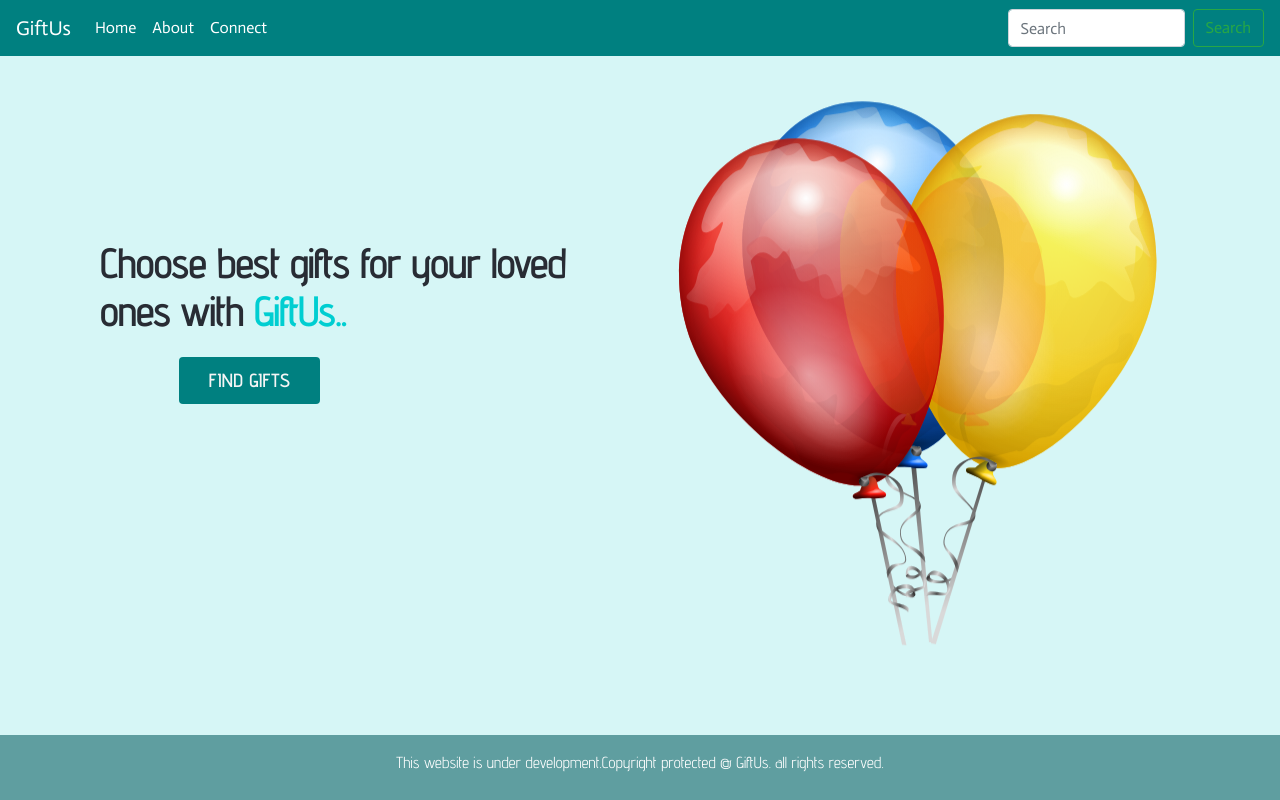
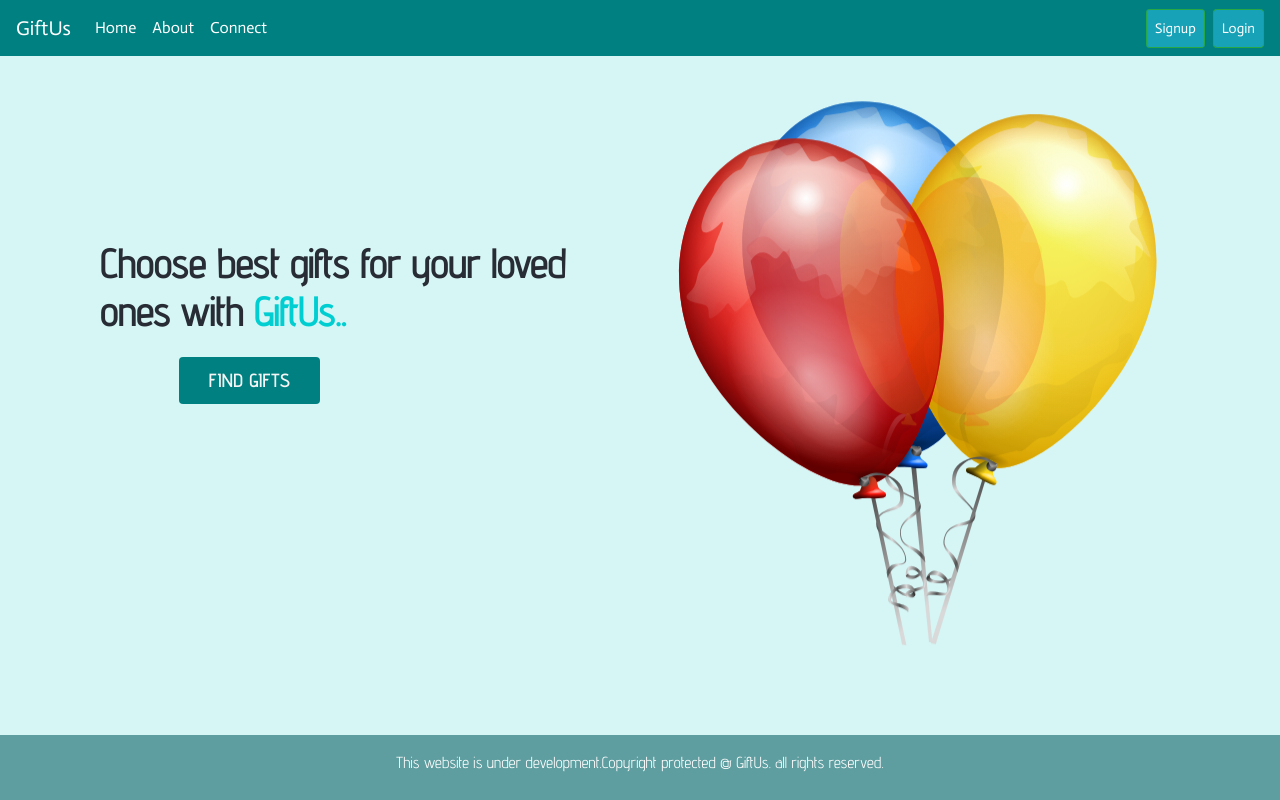
Before and after one commit to abhishek-geek/Giftus, a React (Create React App) app in the folder frontend/: page / in a window 1280 px wide. Built offline with nearby package versions, Linux system fonts and the light colour scheme.

Commit message:
added signup and login button

```diff
--- a/frontend/src/components/navbar.jsx
+++ b/frontend/src/components/navbar.jsx
@@ -2,6 +2,9 @@ import React, { Component } from "react";
 import { Link, NavLink } from "react-router-dom";
 
 class Navbar extends Component {
+  state = {
+    isLogin: true,
+  };
   render() {
     return (
       <nav className="navbar navbar-expand-lg text-white fixed-top">
@@ -38,20 +41,26 @@ class Navbar extends Component {
               </NavLink>
             </li>
           </ul>
-          <form className="form-inline my-2 my-lg-0">
-            <input
-              className="form-control mr-sm-2"
-              type="search"
-              placeholder="Search"
-              aria-label="Search"
-            />
-            <button
-              className="btn btn-outline-success my-2 my-sm-0"
-              type="submit"
-            >
-              Search
-            </button>
-          </form>
+          <ul className="navbar-nav ml-auto text-white ">
+            {!this.isLogin && (
+              <li className="nav-item mr-2">
+                <NavLink
+                  className="nav-link btn btn-info btn-outline-success btn-sm"
+                  to="/register-user"
+                >
+                  Signup
+                </NavLink>
+              </li>
+            )}
+            <li className="nav-item">
+              <NavLink
+                className="nav-link btn btn-info btn-outline-success btn-sm"
+                to="/login"
+              >
+                Login
+              </NavLink>
+            </li>
+          </ul>
         </div>
       </nav>
     );
```
Also changed, not shown: 1 other file (tests, documents, lock files or other folders).
